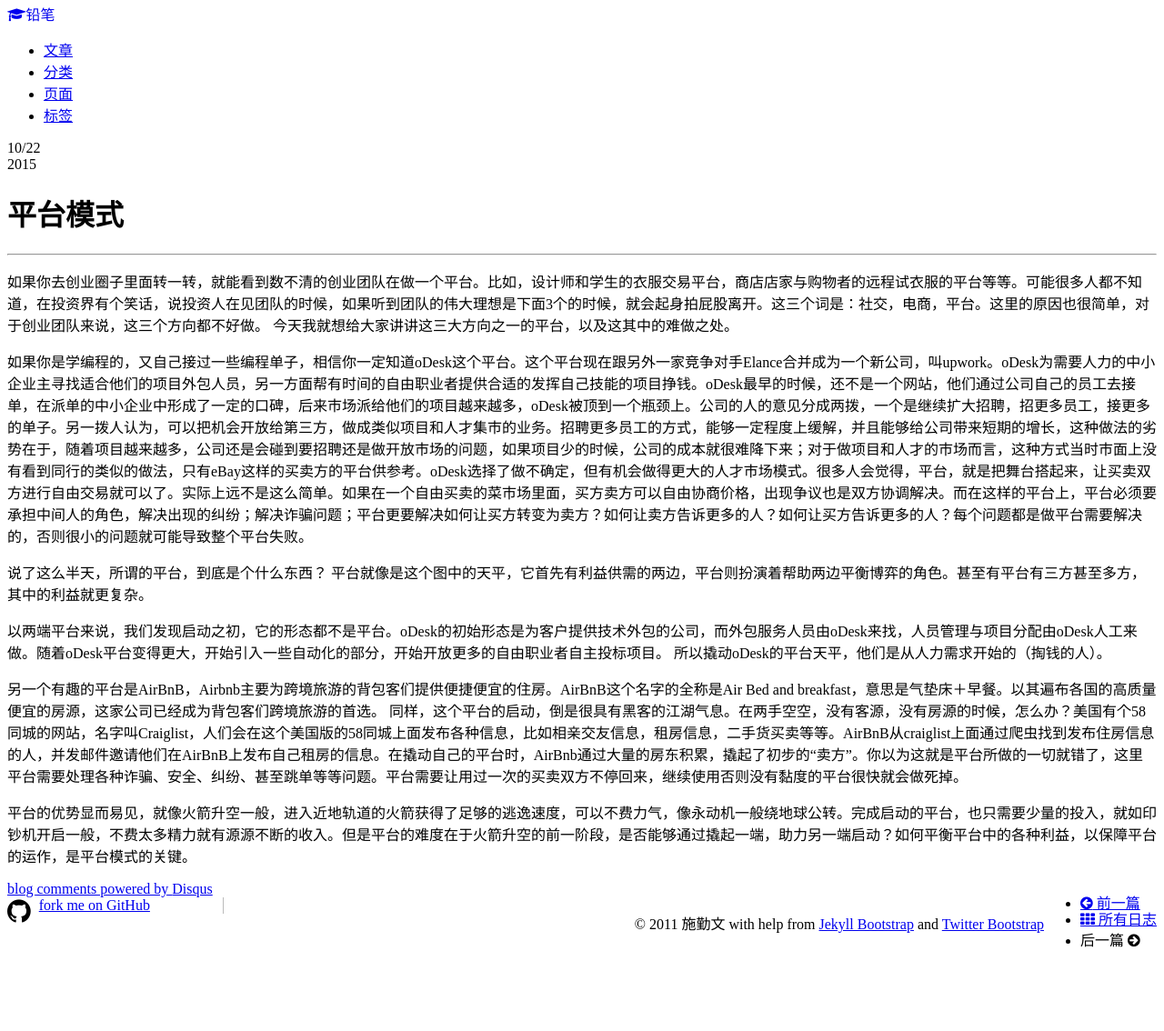
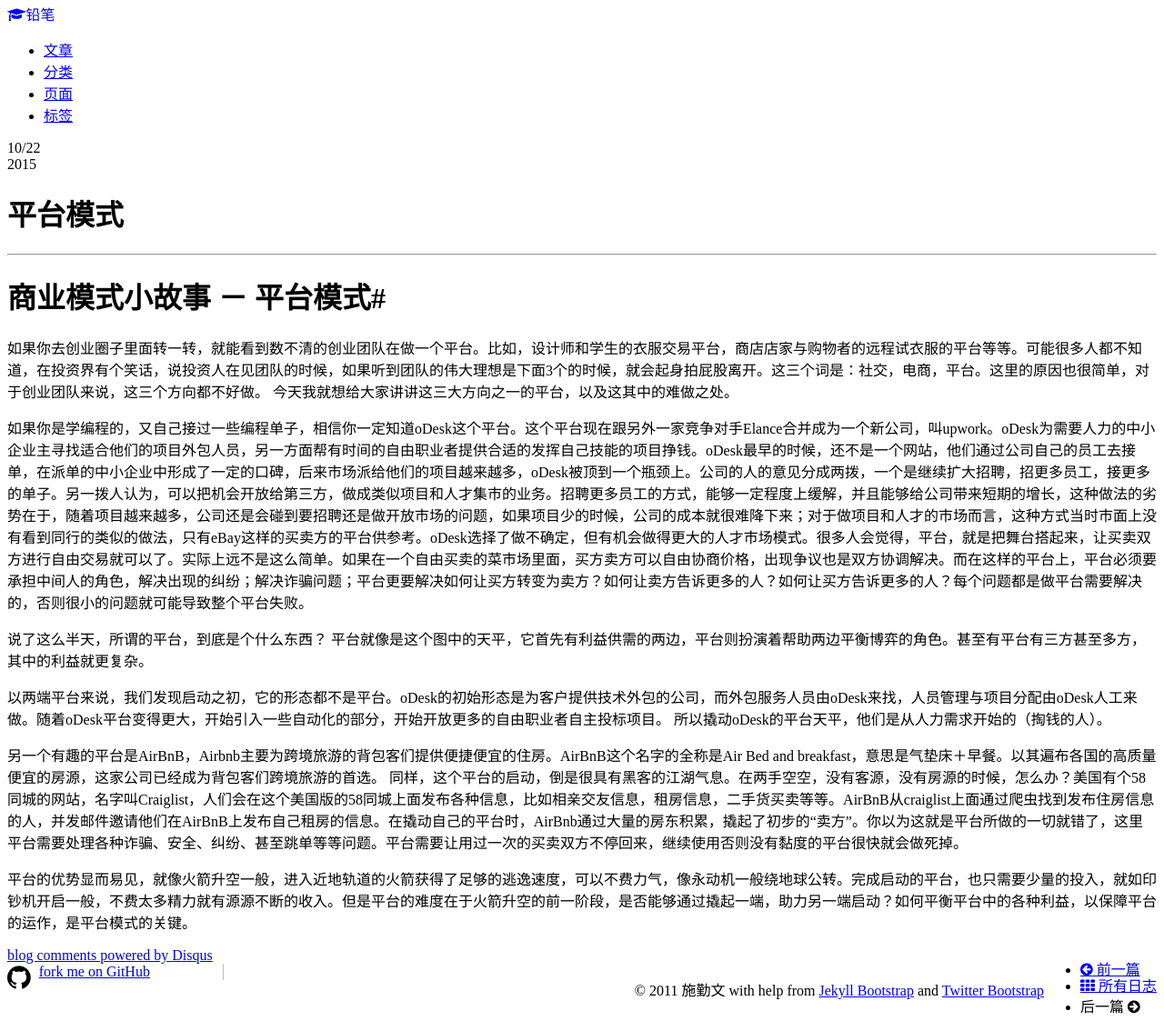
Before and after one commit to qinwenshi/qianbi, a Jekyll site: the page built from _posts/2015-10-22-the-storys-of-launching-a-platform.md, in a window 1280 px wide. Shown: the whole page at 91% size. Built offline with Jekyll 4.4.1, drawn with Linux system fonts in a browser that asks for light colours; nearby versions of some CDN libraries; Markdown is read by kramdown in place of the engine named in the settings; comment, search, counter and statistics services are not loaded; before the commit the page ends 1061 px from its top, so only the background shows below that.

Commit message:
added platform business model

```diff
--- a/_posts/2015-10-22-the-storys-of-launching-a-platform.md
+++ b/_posts/2015-10-22-the-storys-of-launching-a-platform.md
@@ -8,6 +8,8 @@ tags : [互联网, 产品探索, 商业模式]
 {% include JB/setup %}
 # 平台模式
 ---
+
+#商业模式小故事 － 平台模式#
 
 <p>
 如果你去创业圈子里面转一转，就能看到数不清的创业团队在做一个平台。比如，设计师和学生的衣服交易平台，商店店家与购物者的远程试衣服的平台等等。可能很多人都不知道，在投资界有个笑话，说投资人在见团队的时候，如果听到团队的伟大理想是下面3个的时候，就会起身拍屁股离开。这三个词是：社交，电商，平台。这里的原因也很简单，对于创业团队来说，这三个方向都不好做。
```
